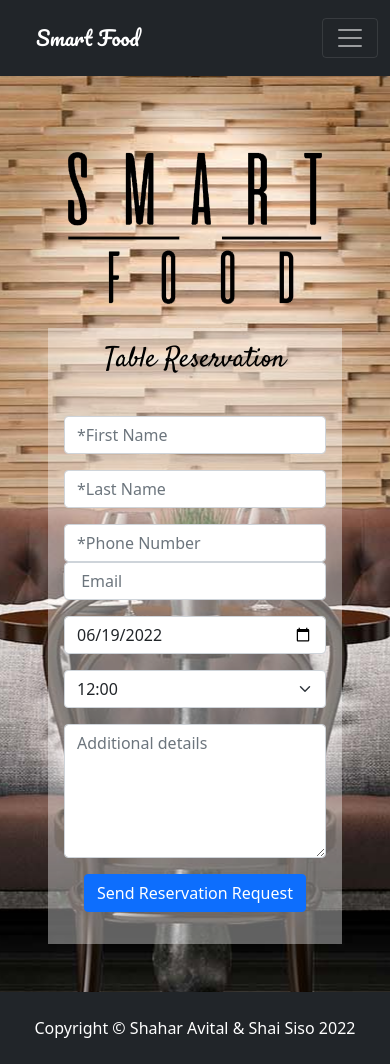
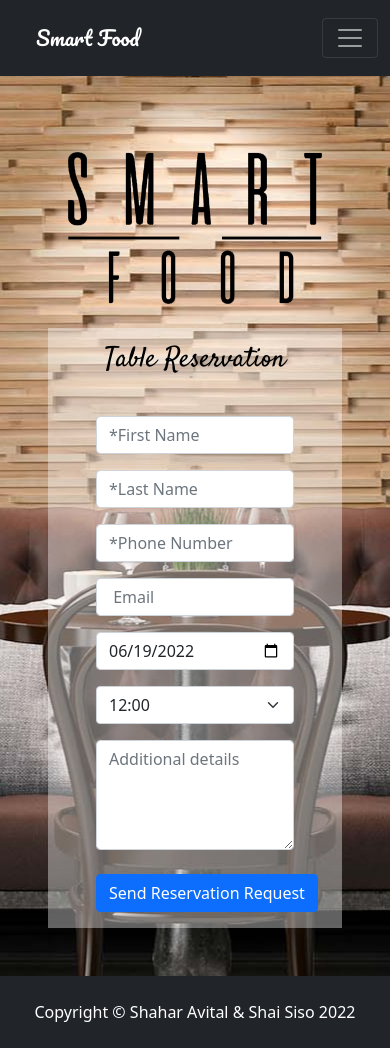
Before and after one commit to shaisiso/SmartFood-Client, a React (Create React App) app: page /reservation in a window 390 px wide. Built offline with nearby package versions, Linux system fonts and the light colour scheme; a web font is replaced by a local one.

Commit message:
fix mobile display in /reservation

```diff
--- a/src/pages/TableReservation.js
+++ b/src/pages/TableReservation.js
@@ -25,7 +25,7 @@ const TableReservation =()=> {
 
     }
     return (
-        <div className="container col col-lg-6 col-sm-10 p-3" style={{ backgroundColor: "#ffffff60", }}>
+        <div className="container col col-lg-6 col-sm-10 py-3 px-5" style={{ backgroundColor: "#ffffff60", }}>
             <div className="section-title">
                 <h1 style={{ color: "black" }}>Table Reservation</h1>
             </div>
@@ -39,10 +39,10 @@ const TableReservation =()=> {
                     </div>
                 </div>
                 <div className="row form-group mt-3">
-                    <div className="col-md-6 ">
+                    <div className="col-md-6 form-group">
                         <input type="phone" className="form-control" name="subject" placeholder="*Phone Number" required />
                     </div>
-                    <div className="col-md-6 ">
+                    <div className="col-md-6 form-group mt-3 mt-md-0">
                         <input type="email" className="form-control" name="email" id="email" placeholder=" Email"/>
                     </div>
                 </div>
@@ -61,18 +61,15 @@ const TableReservation =()=> {
                                         <option key={key} value={item}>{item}:00</option>
                                     ))
                                 }
-
                             </Form.Select>
                         </div>
 
                     </div>
                 </div>
-
-
                 <div className="form-group mt-3">
-                    <textarea className="form-control" name="message" rows="5" placeholder="Additional details" required></textarea>
+                    <textarea className="form-control" name="message" rows="4" placeholder="Additional details" required></textarea>
                 </div>
-                <div className="text-center my-3">
+                <div className="text-center mt-4">
                     <input type="submit" value="Send Reservation Request"
                         className="btn btn-primary btn-user btn-block"
                     />
```
